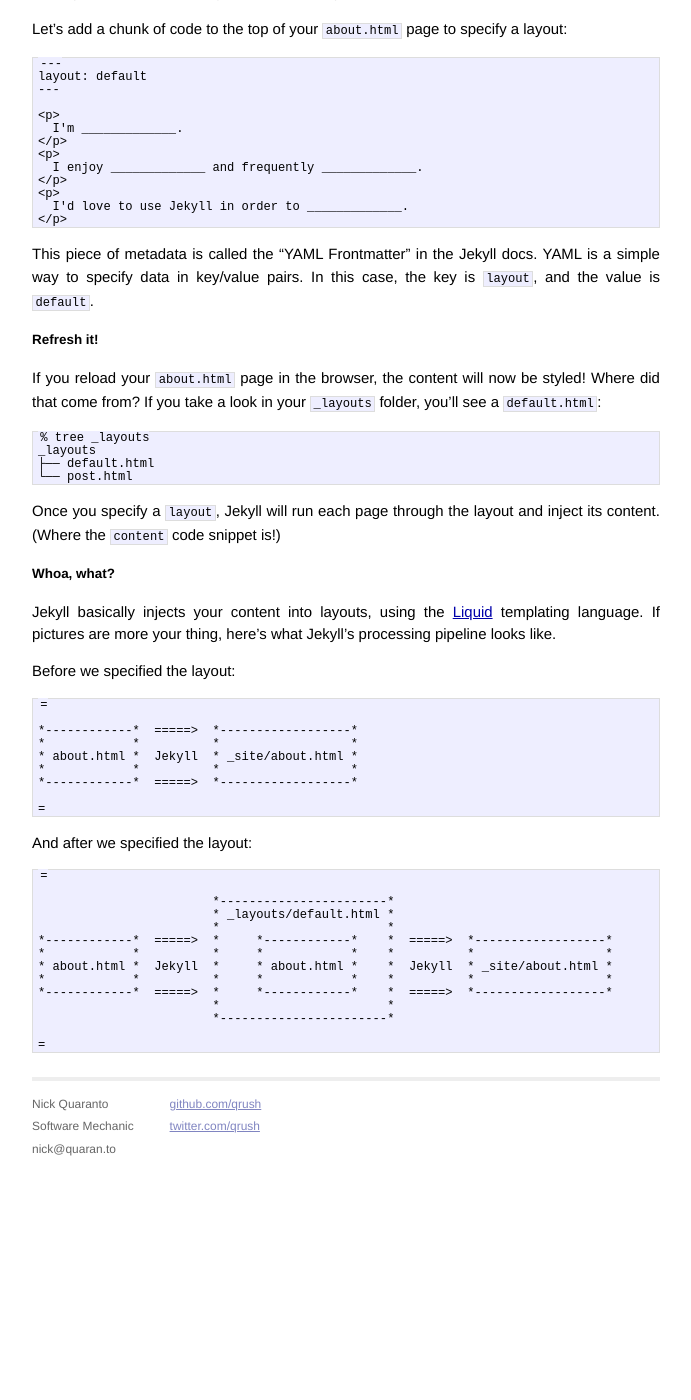
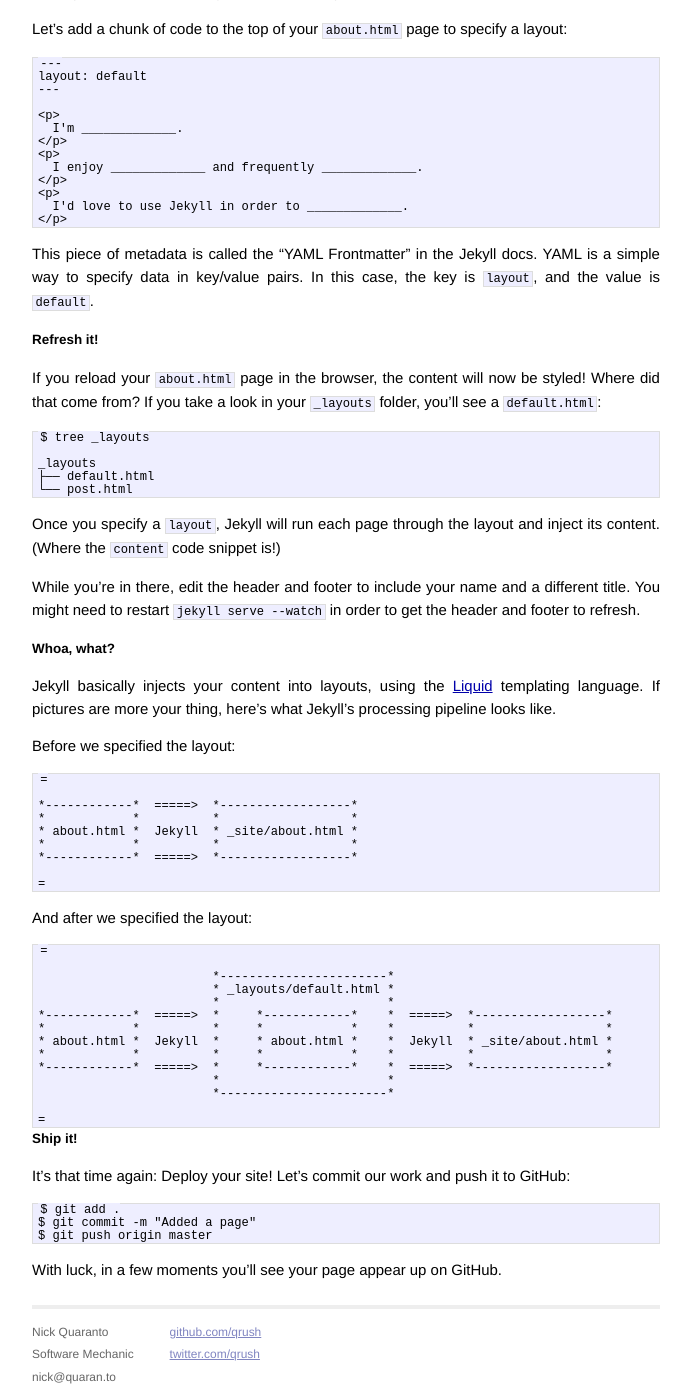
Before and after one commit to qrush/jekyll-workshop, a Jekyll site: the page built from _posts/2013-06-24-jekyll-workshop-part-3.markdown, in a window 1280 px wide and 1400 px high, scrolled down 671 px. Shown: the whole window, without its empty margins (294-985 px from the left). Built offline with Jekyll 4.4.1, drawn with Linux system fonts in a browser that asks for light colours; before the commit the page ends 1843 px from its top, so only the background shows below that; some of the changed text lies outside the part shown.

Commit message:
Part 4 and better formatting

```diff
--- a/_posts/2013-06-24-jekyll-workshop-part-3.markdown
+++ b/_posts/2013-06-24-jekyll-workshop-part-3.markdown
@@ -9,7 +9,7 @@ Pages are the easiest way to just publish content with Jekyll. Pages are a singl
 
 There's already one page in your Jekyll site by default: `index.html`. Let's make a new one:
 
-    touch about.html
+    $ touch about.html
 
 Open this up in Sublime (or your text editor of choice), and copy/paste this in:
 
@@ -51,12 +51,15 @@ This piece of metadata is called the "YAML Frontmatter" in the Jekyll docs. YAML
 
 If you reload your `about.html` page in the browser, the content will now be styled! Where did that come from? If you take a look in your `_layouts` folder, you'll see a `default.html`:
 
-    % tree _layouts
+    $ tree _layouts
+
     _layouts
     ├── default.html
     └── post.html
 
 Once you specify a `layout`, Jekyll will run each page through the layout and inject its content. (Where the `content` code snippet is!)
+
+While you're in there, edit the header and footer to include your name and a different title. You might need to restart `jekyll serve --watch` in order to get the header and footer to refresh.
 
 ### Whoa, what?
 
@@ -90,3 +93,13 @@ And after we specified the layout:
                             *-----------------------*
 
     =
+
+### Ship it!
+
+It's that time again: Deploy your site! Let's commit our work and push it to GitHub:
+
+    $ git add .
+    $ git commit -m "Added a page"
+    $ git push origin master
+
+With luck, in a few moments you'll see your page appear up on GitHub.
```
Also changed, not shown: _posts/2013-06-24-jekyll-workshop-part-1.markdown (+5 -3 lines), _posts/2013-06-24-jekyll-workshop-part-2.markdown (+5 -5 lines), _posts/2013-06-24-jekyll-workshop-part-4.markdown (added, +53 -0 lines).
